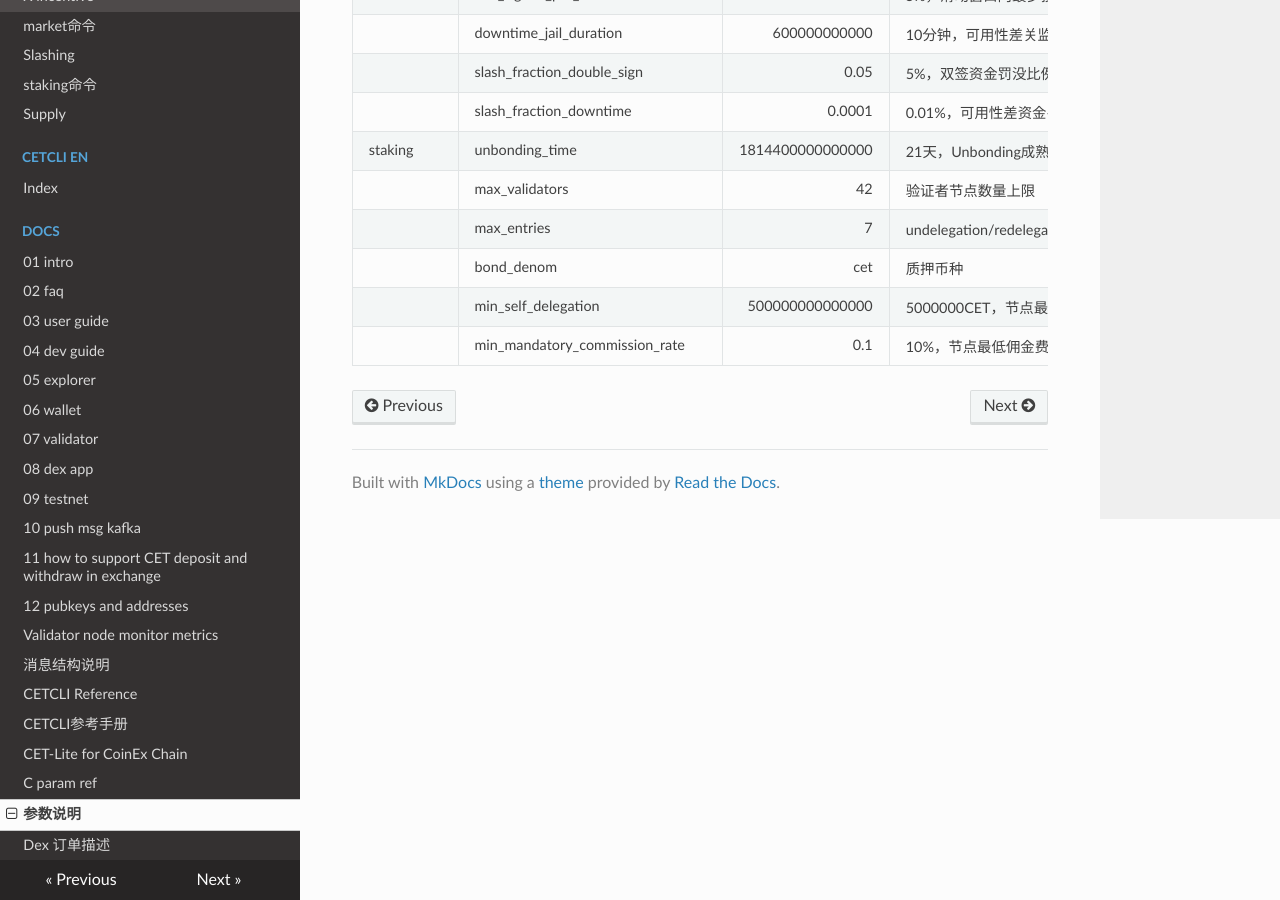
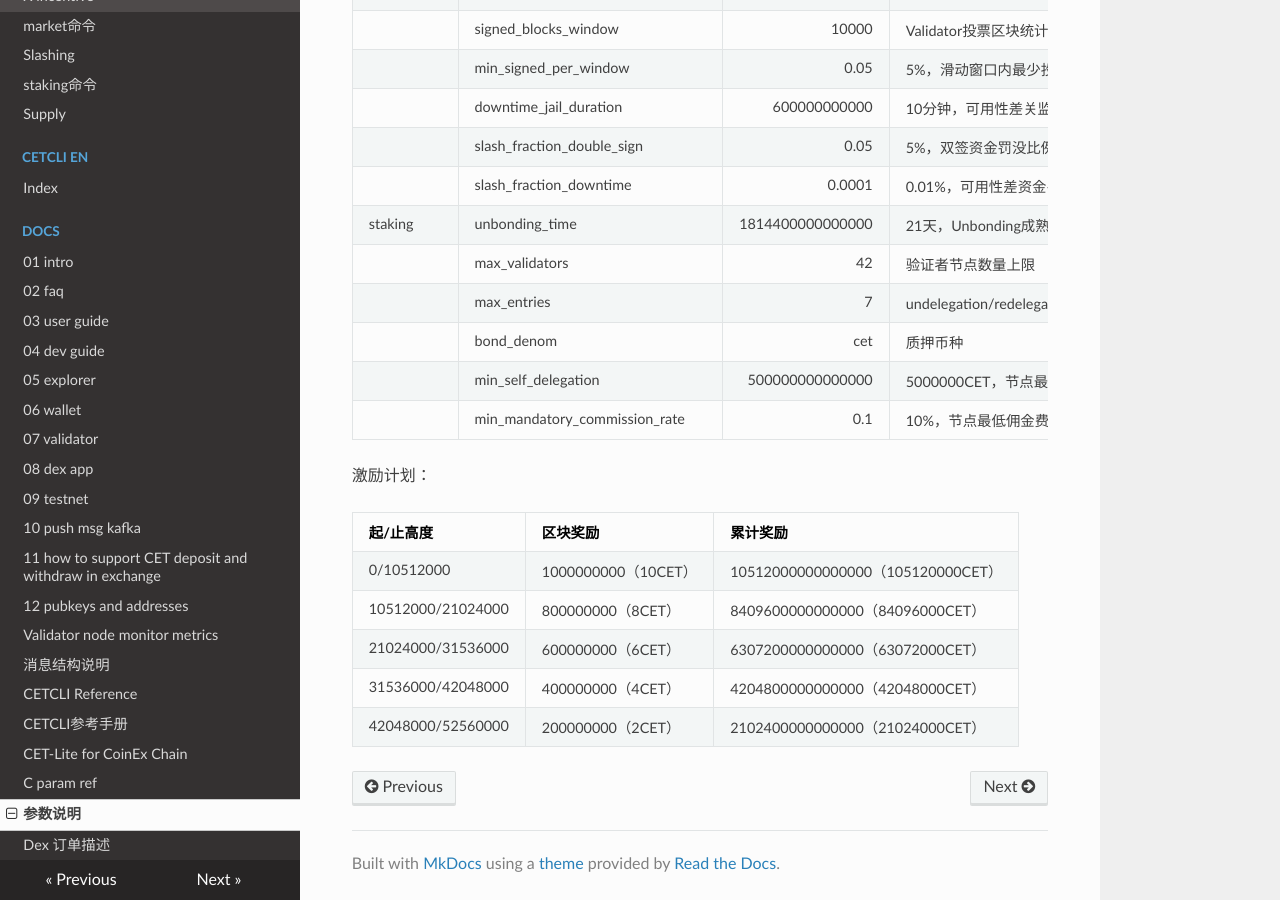
Before and after one commit to coinexchain/dex-manual, an MkDocs documentation site: the page built from docs/docs/C_param_ref_cn.md, in a window 1280 px wide and 900 px high, scrolled down 2061 px. Built offline with MkDocs 1.6.1, drawn with Linux system fonts in a browser that asks for light colours; nearby versions of some CDN libraries; some of the changed text lies outside the part shown.

Commit message:
Update C_param_ref_cn.md

```diff
--- a/docs/docs/C_param_ref_cn.md
+++ b/docs/docs/C_param_ref_cn.md
@@ -40,6 +40,8 @@
 |              | tally_params/veto                 |            0.334 | 33.4%，**强烈否决**票占总票数的比例超过该值则提案被**否决**  |
 |              | deposit_params/min_deposit        | 1000000000000cet | 10000CET，提案最小充值（超过这个值提案才会进入投票阶段）     |
 |              | deposit_params/max_deposit_period | 1209600000000000 | 14天，完成充值最长期限（单位是纳秒）                         |
+| incentive    | default_reward_per_block          |        200000000 | 2CET                                                         |
+|              | plans                             |                  | 见下表                                                       |
 | market       | create_market_fee                 |    1000000000000 | 10000CET，创建交易对市场的费用                               |
 |              | fixed_trade_fee                   |          1000000 | 0.1CET，当订单创建时，订单中的stock与cet的交易对无历史成交价时，收取的固定费率 |
 |              | market_min_expired_time           |  604800000000000 | 7天，发起交易对下线请求时，最快的下线时间间隔（单位是纳秒）  |
@@ -61,3 +63,15 @@
 |              | bond_denom                        |              cet | 质押币种                                                     |
 |              | min_self_delegation               |  500000000000000 | 5000000CET，节点最低自我质押金额                             |
 |              | min_mandatory_commission_rate     |              0.1 | 10%，节点最低佣金费率                                        |
+
+
+
+激励计划：
+
+| 起/止高度         | 区块奖励          | 累计奖励                          |
+| ----------------- | ------------------- | --------------------------------- |
+| 0/10512000        | 1000000000（10CET） | 10512000000000000（105120000CET） |
+| 10512000/21024000 | 800000000（8CET）   | 8409600000000000（84096000CET）   |
+| 21024000/31536000 | 600000000（6CET）   | 6307200000000000（63072000CET）   |
+| 31536000/42048000 | 400000000（4CET）   | 4204800000000000（42048000CET）   |
+| 42048000/52560000 | 200000000（2CET）   | 2102400000000000（21024000CET）   |
```
